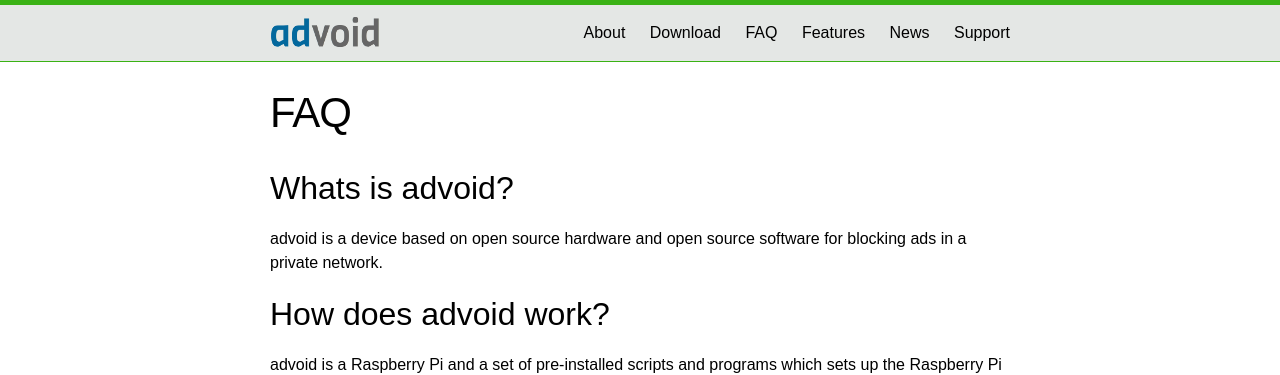
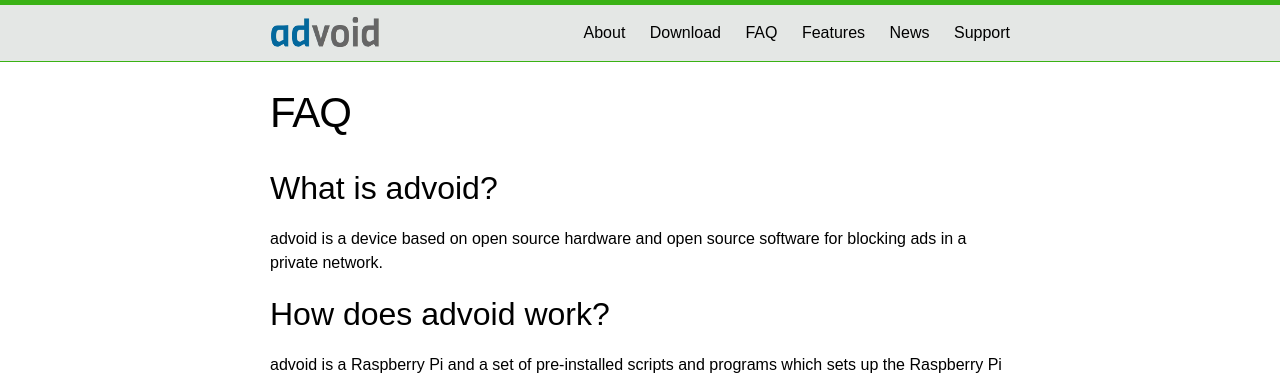
Before and after one commit to advoid/advoid.net, a Jekyll site: the page built from faq.md, in a window 1280 px wide. Shown: the top 375 px of the page. Built offline with Jekyll 4.4.1, drawn with Linux system fonts in a browser that asks for light colours.

Commit message:
typo fix

```diff
--- a/faq.md
+++ b/faq.md
@@ -4,7 +4,7 @@
 permalink: /faq/
 ---
 
-<h2>Whats is advoid?</h2>
+<h2>What is advoid?</h2>
 
 <p>advoid is a device based on open source hardware and open source software for blocking ads in a private network.</p>
 
```
